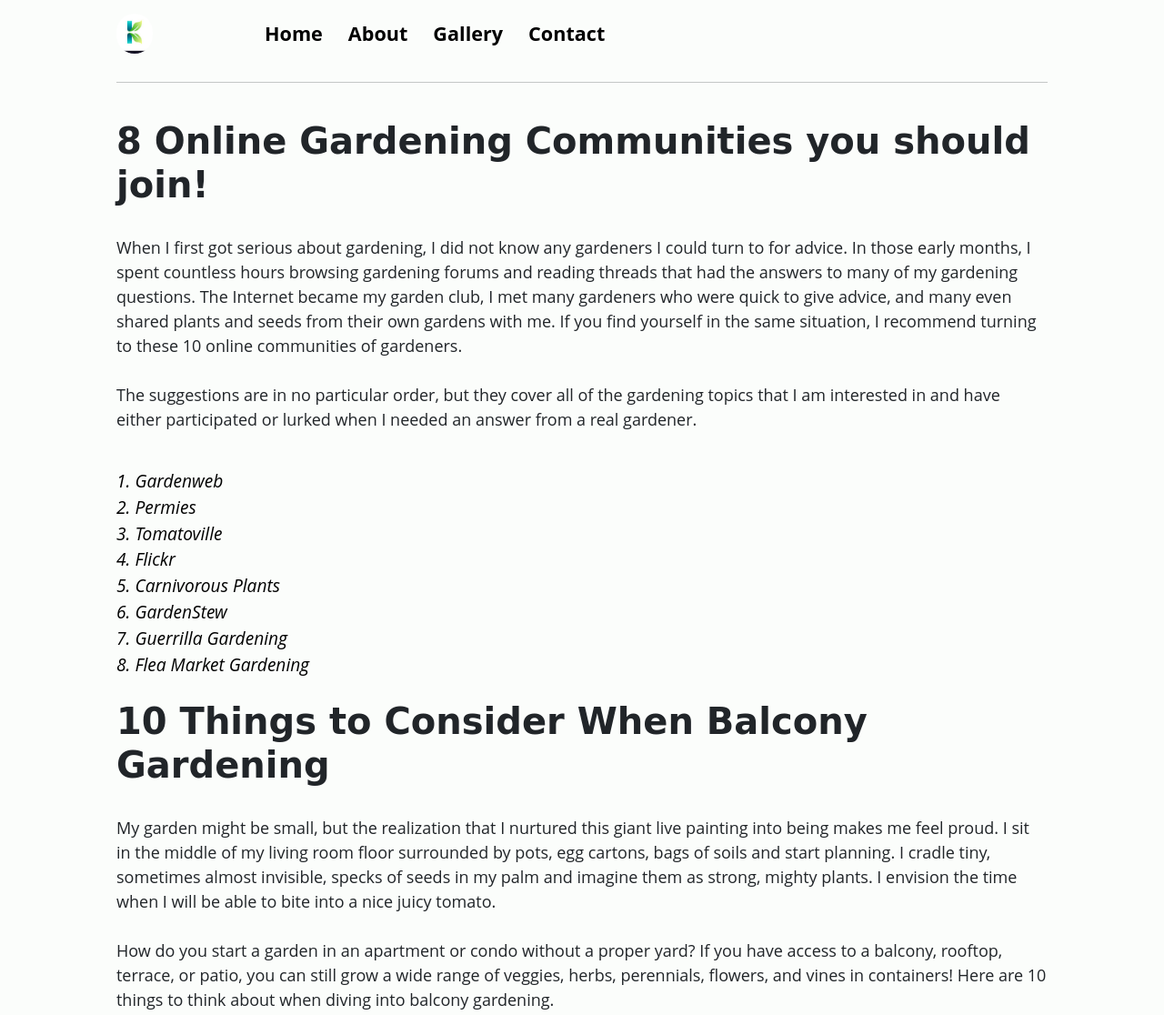
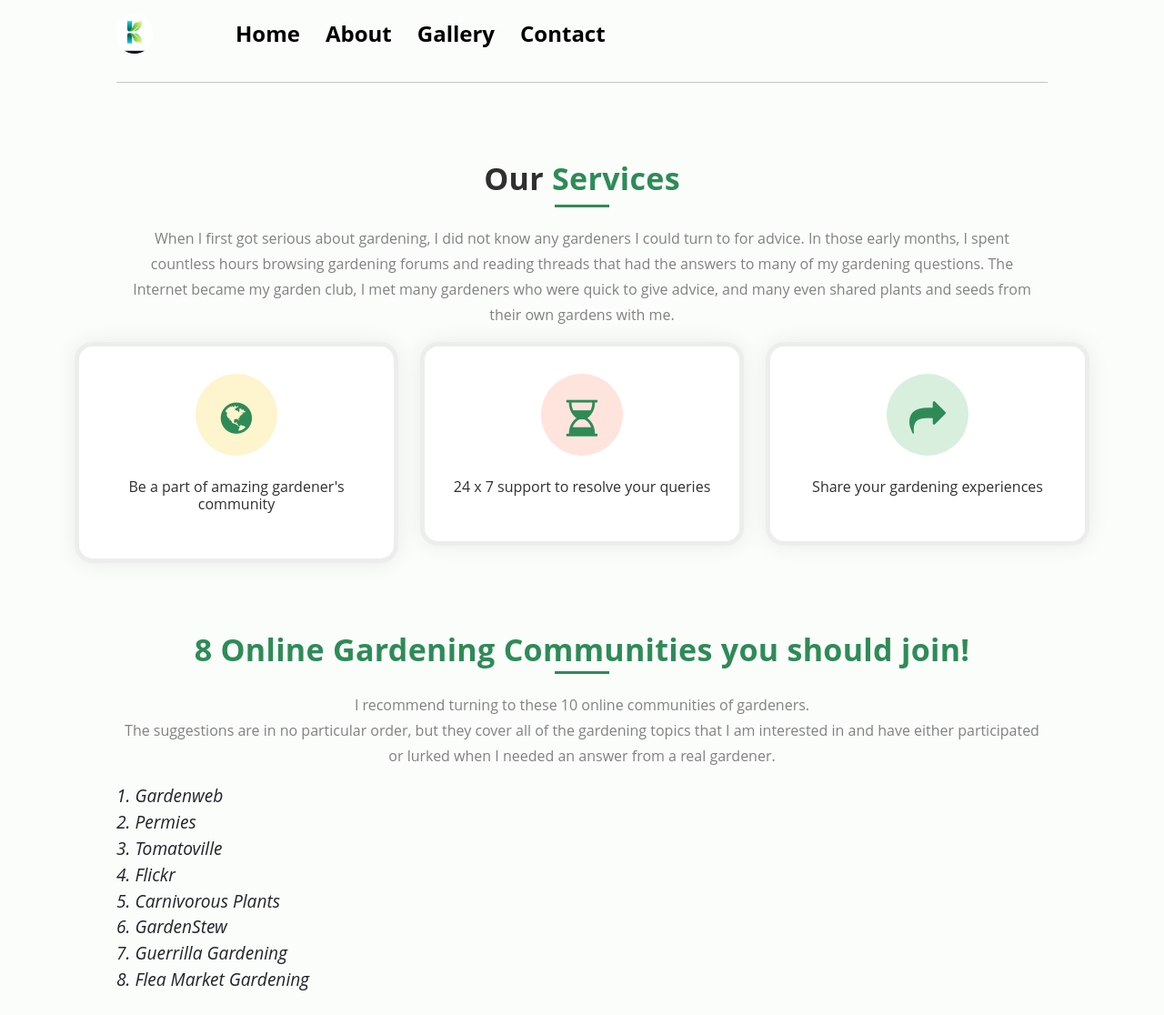
Before and after one commit to vaishnavisharma810/Kyaaria, a plain HTML site: page join.html in a window 1280 px wide. Shown: the top 1116 px of the page at 91% size. Drawn offline with nearby package versions, Linux system fonts and the light colour scheme.

Commit message:
Changed services page and added favicon

```diff
--- a/css/utils.css
+++ b/css/utils.css
@@ -42,7 +42,8 @@ body{
 
 .headings{
     font-weight: bolder;
-    font-size: larger;
+    font-family:Impact, Haettenschweiler, 'Arial Narrow Bold', sans-serif;
+	font-size: x-large;
 
 }
 
--- a/join.html
+++ b/join.html
@@ -1,5 +1,6 @@
 <!DOCTYPE html>
 <html lang="en">
+
   <head>
     <meta charset="UTF-8">
     <meta http-equiv="X-UA-Compatible" content="IE=edge">
@@ -7,51 +8,149 @@
     <link href="https://cdn.jsdelivr.net/npm/bootstrap@5.2.3/dist/css/bootstrap.min.css" rel="stylesheet">
     <script src="https://cdn.jsdelivr.net/npm/bootstrap@5.2.3/dist/js/bootstrap.bundle.min.js"></script>
     <link rel="stylesheet" href="https://cdnjs.cloudflare.com/ajax/libs/font-awesome/4.7.0/css/font-awesome.min.css">
-
+    <link rel="icon" href="img/logo.jfif" type="image/x-icon" />
     <link rel="stylesheet" href="css/style.css">
     <link rel="stylesheet" href="css/utils.css">
 
     <title>Kyaaria | Go the green way </title>
 
     <style>
-      .links a:link{
+
+        a,
+        a:hover,
+        a:focus,
+        a:active {
             text-decoration: none;
+            outline: none;
         }
 
-      .links a:hover{
-        color: green;
+
+        ul {
+            margin: 0;
+            padding: 0;
+            list-style: none;
+        }
+
+span, a, a:hover {
+    display: inline-block;
+    text-decoration: none;
+    color: inherit;
+}
+.section-head {
+  margin-bottom: 60px;
+}
+.section-head h4 {
+  position: relative;
+  padding:0;
+  color:seagreen;
+  line-height: 1;
+  letter-spacing:0.3px;
+  font-size: 34px;
+  font-weight: 700;
+  text-align:center;
+  text-transform:none;
+  margin-bottom:30px;
+}
+.section-head h4:before {
+  content: '';
+  width: 60px;
+  height: 3px;
+  background: seagreen;
+  position: absolute;
+  left: 0px;
+  bottom: -10px;
+  right:0;
+  margin:0 auto;
+}
+.section-head h4 span {
+  font-weight: 700;
+  padding-bottom: 5px;
+  color:#2f2f2f
+}
+
+.section-head p{
+  color:#818181;
+  font-size:16px;
+  line-height:28px;
+  text-align:center;
+}
+
+.item {
+    background: #fff;
+    text-align: center;
+    padding: 30px 25px;
+
+    box-shadow:0 0px 25px rgba(0, 0, 0, 0.07);
+    border-radius: 20px;
+    border:5px solid rgba(0, 0, 0, 0.07);
+    margin-bottom: 30px;
+
+    transition: all .5s ease 0;
+    transition: all 0.5s ease 0s;
+}
+.item:hover{
+    background:seagreen;
+    box-shadow:0 8px 20px 0px rgba(0, 0, 0, 0.2);
+    -webkit-transition: all .5s ease 0;
+    transition: all .5s ease 0;
+    transition: all 0.5s ease 0s;
+}
+.item:hover .item, .item:hover span.icon{
+    background:#fff;
+    border-radius:10px;
+    -webkit-transition: all .5s ease 0;
+    transition: all .5s ease 0;
+    transition: all 0.5s ease 0s;
+}
+.item:hover h6, .item:hover p{
+    color:#fff;
+    -webkit-transition: all .5s ease 0;
+    transition: all .5s ease 0;
+    transition: all 0.5s ease 0s;
+}
+.item .icon {
+    font-size: 40px;
+    margin-bottom:25px;
+    color: seagreen;
+    width: 90px;
+    height: 90px;
+    line-height: 96px;
+    border-radius: 50px;
+}
+.item .feature_box_col_one{
+    background:rgba(247, 198, 5, 0.20);
+    color:seagreen
+}
+.item .feature_box_col_two{
+    background:rgba(255, 77, 28, 0.15);
+    color:seagreen
+}
+.item .feature_box_col_three{
+    background:rgba(0, 147, 38, 0.15);
+    color:seagreen
+}
+
+.item p{
+    font-size:15px;
+    line-height:26px;
+}
+.item h6 {
+    margin-bottom:20px;
+    color:#2f2f2f;
 }
 
 .links a{
   font-size: larger;
-        color: black;
 }
 
-      h1{
-        font-family:cursive;
+.links a:hover{
+  color: seagreen;
 }
 
-      .first, .second, .third{
-        display: flex;
-        flex-direction: row;
-      }
-
-      .image{
-        /* border: 2px solid red; */
-        width: 50%;
-        margin-left: 250px;
-        margin-bottom: 5px;
-
-
-      }
-      .image img{
-        height: 15rem;
-        width: 80%;
-        /* border-radius: 250px; */
-      }
     </style>
 
   </head>
+
   <body>
     <nav class="navigation max-width-1 m-auto">
       <div class="navleft">
@@ -64,21 +163,59 @@
           <li class="headings"><a href="gallery.html">Gallery</a></li>
           <li class="headings"><a href="contact.html">Contact</a></li>
         </ul>
-
       </div>
     </nav>
     <div class="max-width-1 m-auto">
       <hr>
     </div>
     <br>
-          <div class="m-auto max-width-1" >
-            <h1 style="font-weight: bolder;">8 Online Gardening Communities you should join!</h1><br>
-            <p style="font-size: large;">When I first got serious about gardening, I did not know any gardeners I could turn to for advice. In those early months, I spent countless hours browsing gardening forums and reading threads that had the answers to many of my gardening questions. The Internet became my garden club, I met many gardeners who were quick to give advice, and many even shared plants and seeds from their own gardens with me.
 
-              If you find yourself in the same situation, I recommend turning to these 10 online communities of gardeners. <br><br> The suggestions are in no particular order, but they cover all of the gardening topics that I am interested in and have either participated or lurked when I needed an answer from a real gardener.</p>
+
+    <div class="feat bg-gray pt-5 pb-5">
+      <div class="container">
+        <div class="row">
+          <div class="section-head col-sm-12 max-width-1 m-auto">
+            <h4><span>Our</span> Services</h4>
+            <p>When I first got serious about gardening, I did not know any gardeners I could turn
+              to for advice. In those early months, I spent countless hours browsing gardening forums and reading threads
+              that had the answers to many of my gardening questions. The Internet became my garden club, I met many
+              gardeners who were quick to give advice, and many even shared plants and seeds from their own gardens with me.
+
+              </p>
+          </div>
+
+          <div class="col-lg-4 col-sm-6">
+            <div class="item"> <span class="icon feature_box_col_one"><i class="fa fa-globe"></i></span>
+              <h6>Be a part of amazing gardener's community</h6>
+              <p></p>
+            </div>
+          </div>
+          <div class="col-lg-4 col-sm-6">
+            <div class="item"> <span class="icon feature_box_col_two"><i class="fa fa-hourglass-half"></i></span>
+              <h6>24 x 7 support to resolve your queries</h6>
+              <p></p>
+            </div>
+          </div>
+
+          <div class="col-lg-4 col-sm-6">
+            <div class="item"> <span class="icon feature_box_col_three"><i class="fa fa-share"></i></span>
+              <h6>Share your gardening experiences</h6>
+              <p></p>
+            </div>
+          </div>
+        </div>
+      </div>
+    </div>
+
+
+    <div class="max-width-1 m-auto section-head">
+      <h4>8 Online Gardening Communities you should join!</h4>
+      <p>I recommend turning to these 10 online communities of gardeners.
+        <br>The suggestions are in no particular order, but they cover all of the gardening topics that I am
+        interested in and have either participated or lurked when I needed an answer from a real gardener.</p>
+
         <div class="first">
-              <div class="links" style="font-style: italic;">
-                <br>
+          <div class="links" style="font-style: italic; ">
             <a href="https://www.gardenweb.com/">1. Gardenweb</a><br>
             <a href="https://permies.com/forums">2. Permies</a><br>
             <a href="http://www.tomatoville.com/">3. Tomatoville</a><br>
@@ -88,21 +225,51 @@
             <a href="https://www.treehugger.com/what-is-guerrilla-gardening-5196129">7. Guerrilla Gardening</a><br>
             <a href="https://www.facebook.com/fleamarketgardening">8. Flea Market Gardening</a><br>
           </div>
-            <div class="image">
+        </div>
+    </div>
 
+    <br>
+    <div class="max-width-1 m-auto">
+      <hr>
+    </div>
+    <br>
+
+    <div class="max-width-1 m-auto section-head">
+      <h4>5 Great Gardening Websites You Must Read</h4>
+      <p>The Internet is chock-full of websites about gardening that you can turn to if you’re
+        looking for garden inspiration or a solution to a problem you’re having with your plants.
+        <br>
+        Unfortunately, the search engine results can be gamed and the best gardening websites aren’t always at the top
+        of search results. Here are 10 great gardening websites, in no particular order, that you can turn to when
+        looking for knowledgeable gardening information.</p>
+        <div class="third">
+          <div class="links" style="font-style: italic;">
+            <br>
+            <a href="https://chiotsrun.com/">1. Chiot's Run</a><br>
+            <a href="https://www.rhs.org.uk/">2. Royal Horticultural Society</a><br>
+            <a href="http://www.yougrowgirl.com/">3. You Grow Girl</a><br>
+            <a href="https://skippysgarden.com/">4. Skippy's Vegetable Garden</a><br>
+            <a href="https://plantsarethestrangestpeople.blogspot.com/">5. Plants are the Strangest People</a><br>
           </div>
           </div>
       </div>
 
-          <!-- <div class="max-width-1 m-auto">
+    <br>
+    <div class="max-width-1 m-auto">
       <hr>
-          </div> -->
+    </div>
     <br>
-          <div class="m-auto max-width-1" >
-            <h1 style="font-weight: bolder;">10 Things to Consider When Balcony Gardening</h1><br>
-            <p style="font-size: large;">My garden might be small, but the realization that I nurtured this giant live painting into being makes me feel proud. I sit in the middle of my living room floor surrounded by pots, egg cartons, bags of soils and start planning. I cradle tiny, sometimes almost invisible, specks of seeds in my palm and imagine them as strong, mighty plants. I envision the time when I will be able to bite into a nice juicy tomato.
+    <div class="max-width-1 m-auto section-head">
+      <h4>10 Things to consider When Balcony Gardening</h4>
+      <p>My garden might be small, but the realization that I nurtured this giant live
+        painting into being makes me feel proud. I sit in the middle of my living room floor surrounded by pots, egg
+        cartons, bags of soils and start planning. I cradle tiny, sometimes almost invisible, specks of seeds in my palm
+        and imagine them as strong, mighty plants. I envision the time when I will be able to bite into a nice juicy
+        tomato.
 
-              <br><br> How do you start a garden in an apartment or condo without a proper yard? If you have access to a balcony, rooftop, terrace, or patio, you can still grow a wide range of veggies, herbs, perennials, flowers, and vines in containers! Here are 10 things to think about when diving into balcony gardening.</p>
+        <br> How do you start a garden in an apartment or condo without a proper yard? If you have access to a
+        balcony, rooftop, terrace, or patio, you can still grow a wide range of veggies, herbs, perennials, flowers, and
+        vines in containers! Here are 10 things to think about when diving into balcony gardening.</p>
         <div class="second">
           <div class="links" style="font-style: italic; font-size: larger;">
             <br>
@@ -117,34 +284,10 @@
             9. Do you have time to care for your plants? <br>
             10. Do you have the budget? <br>
           </div>
-            <div class="image">
-              <img src="img/balcony.jpg" alt="">
           </div>
     </div>
-        </div>
-          <!-- <div class="max-width-1 m-auto">
-            <hr>
-          </div> -->
-<br>
-          <div class="m-auto max-width-1" >
-            <h1 style="font-weight: bolder;">5 Great Gardening Websites You Must Read</h1><br>
-            <p style="font-size: large;">The Internet is chock-full of websites about gardening that you can turn to if you’re looking for garden inspiration or a solution to a problem you’re having with your plants.
-              <br><br>
-              Unfortunately, the search engine results can be gamed and the best gardening websites aren’t always at the top of search results. Here are 10 great gardening websites, in no particular order, that you can turn to when looking for knowledgeable gardening information.</p>
-              <div class="third">
-              <div class="links" style="font-style: italic;">
-                <br>
-              <a href="https://chiotsrun.com/">1. Chiot's Run</a><br>
-              <a href="https://www.rhs.org.uk/">2. Royal Horticultural Society</a><br>
-              <a href="http://www.yougrowgirl.com/">3. You Grow Girl</a><br>
-              <a href="https://skippysgarden.com/">4. Skippy's Vegetable Garden</a><br>
-              <a href="https://plantsarethestrangestpeople.blogspot.com/">5. Plants are the Strangest People</a><br>
-            </div>
-            <div class="image">
 
-            </div>
-          </div>
-          </div>
+
 
 
     <br><br><br>
@@ -211,4 +354,5 @@
     </footer>
 
   </body>
+
 </html>
```
Also changed, not shown: about.html (+1 -1 lines), contact.html (+7 -1 lines), gallery.html (+13 -3 lines), index.html (+1 -1 lines), css/contact.css (line endings or trailing spaces). Lines whose indentation alone changed are shown as unchanged.
